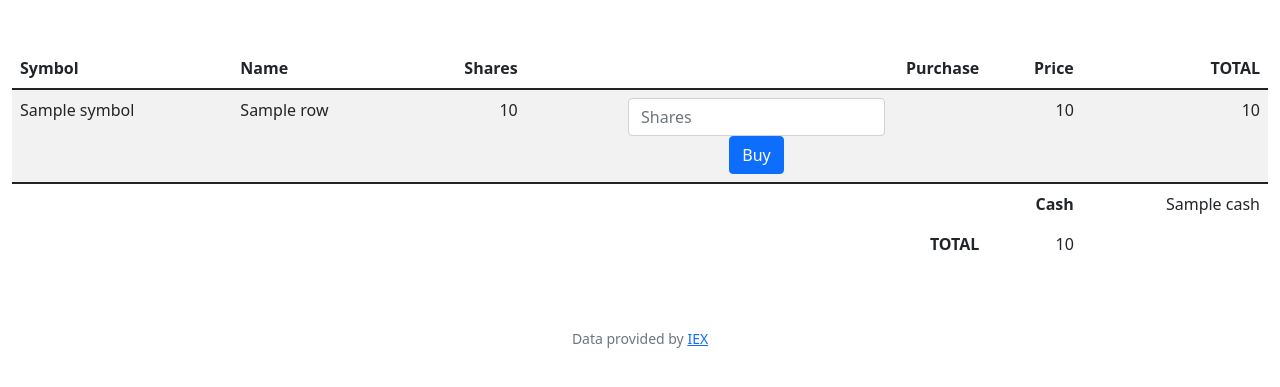
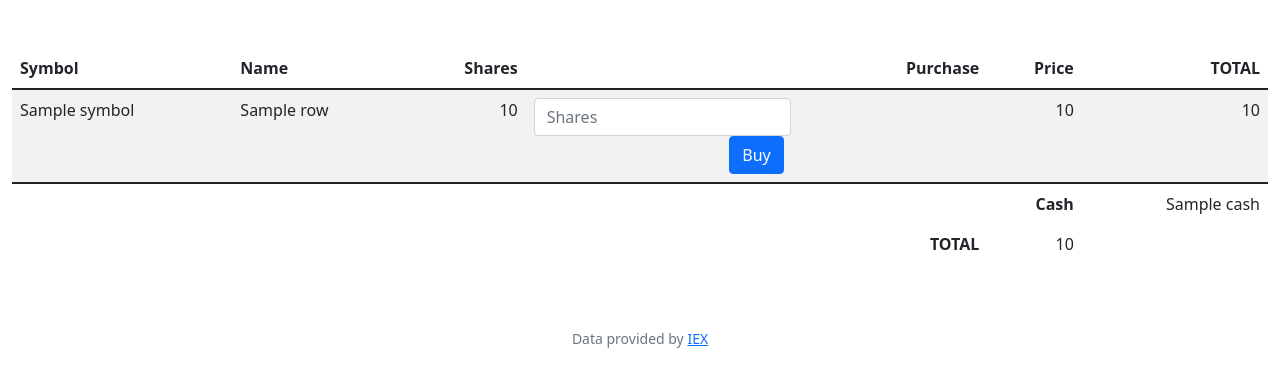
Before and after one commit to aliocantinea/CS50, a Flask app: template finance/templates/index.html in a window 1280 px wide. Shown: the part 76-463 px from the top of the page. Run offline with Flask 2, Linux system fonts and the light colour scheme; the template is opened without the code that fills it: most values are stand-ins (such as "Sample title", 1, 10 or a date in 2020); some libraries are stand-ins or nearby versions.

Commit message:
Tue, Dec 27, 2022, 5:38 AM +00:00

```diff
--- a/finance/templates/index.html
+++ b/finance/templates/index.html
@@ -25,8 +25,10 @@
                         <td class="text-start">{{ row["name"] }}</td>
                         <td class="text-end">{{ row["amount"] }}</td>
                         <td>
-                            <input autocomplete="off" class="form-control mx-auto w-auto" min="1" name="shares" placeholder="Shares" type="number">
-                            <button class="btn btn-primary" type="submit">Buy</button>
+                            <div>
+                                <input autocomplete="off" class="form-control w-auto" min="1" name="shares" placeholder="Shares" type="number">
+                                <button class="btn btn-primary" type="submit">Buy</button>
+                            </div>
                         </td>
                         <td class="text-end">{{ row["price"] }}</td>
                         <td class="text-end">{{ row["sum"] }}</td>
```
